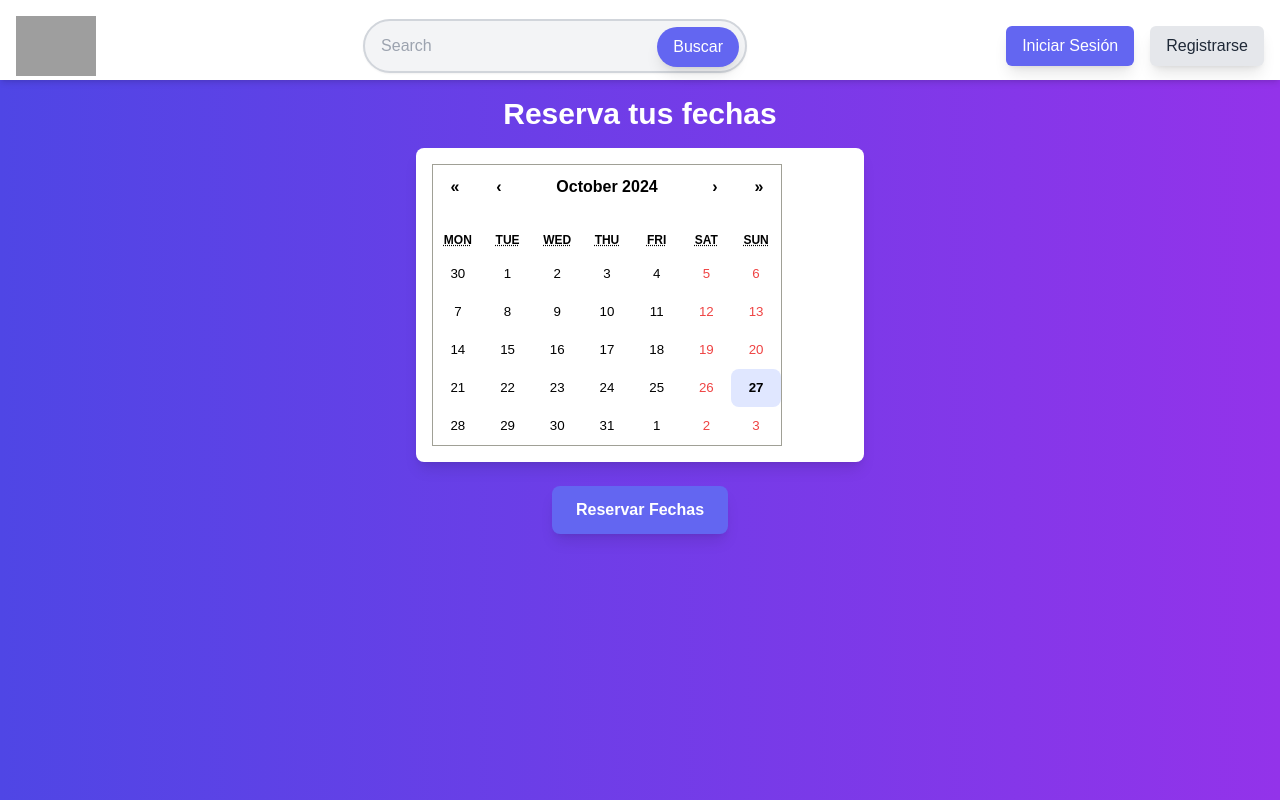
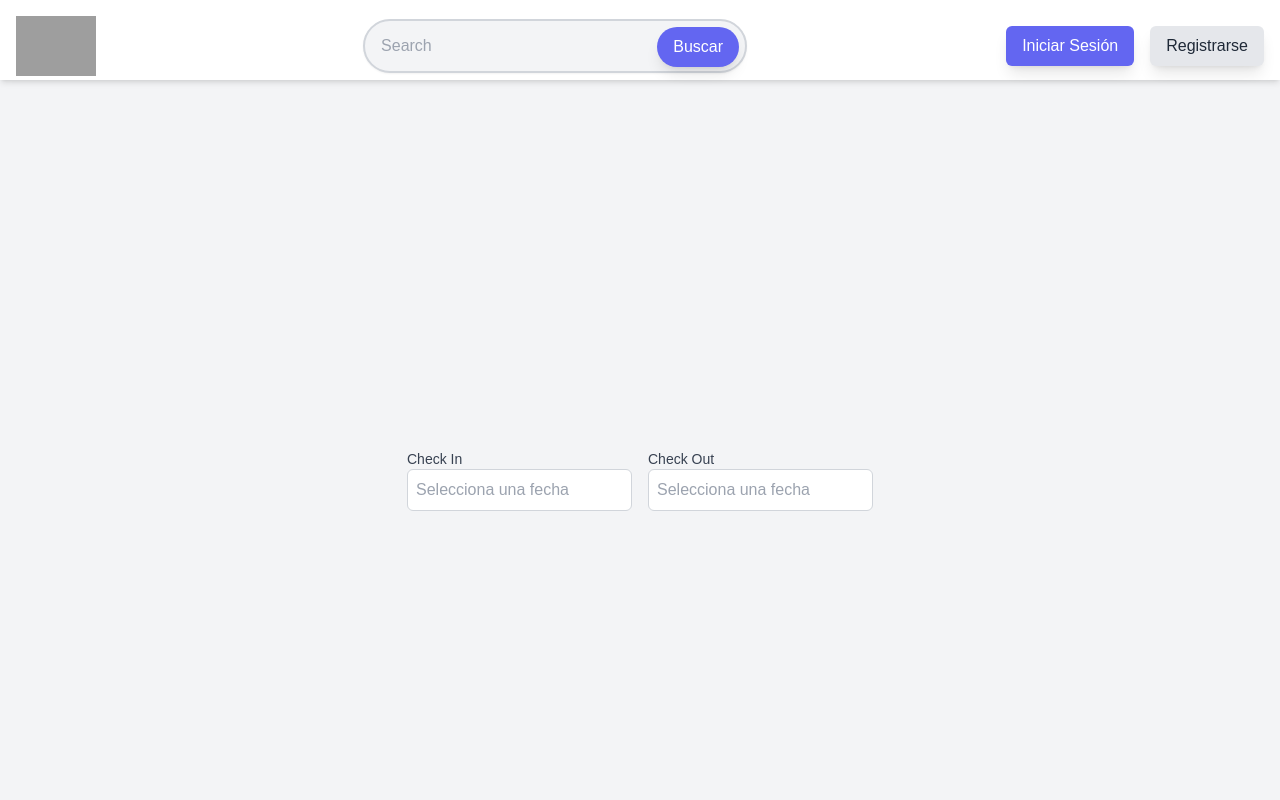
Before and after one commit to CheCasaProyect/loginyregister, a Next.js app: page /calendar in a window 1280 px wide. Shown: the top 800 px of the page. Built offline with nearby package versions, Linux system fonts and the light colour scheme; no server answers; grey boxes are pictures that could not be loaded.

Commit message:
actualizacion y bug fix en src/components/Calendar.tsx y test en carpeta calendar/page.tsx

```diff
--- a/package.json
+++ b/package.json
@@ -9,11 +9,14 @@
     "lint": "next lint"
   },
   "dependencies": {
+    "date-fns": "^4.1.0",
     "formik": "^2.4.6",
     "next": "14.2.15",
     "next-cloudinary": "^6.16.0",
     "react": "^18",
     "react-calendar": "^5.1.0",
+    "react-date-range": "^2.0.1",
+    "react-datepicker": "^7.5.0",
     "react-dom": "^18",
     "sweetalert2": "^11.14.4",
     "yup": "^1.4.0",
@@ -22,6 +25,7 @@
   "devDependencies": {
     "@types/node": "^20",
     "@types/react": "^18",
+    "@types/react-date-range": "^1.4.9",
     "@types/react-dom": "^18",
     "postcss": "^8",
     "tailwindcss": "^3.4.1",
--- a/src/app/calendar/page.tsx
+++ b/src/app/calendar/page.tsx
@@ -1,11 +1,13 @@
-import SelectorDeFechas from '@/components/Calendar'
-import React from 'react'
-import Calendar from 'react-calendar'
+import DatePickerComponent from '@/components/Calendar';
+import React from 'react';
 
-function page() {
+
+const App: React.FC = () => {
   return (
-   <SelectorDeFechas />
-  )
-}
+    <div className="p-4 bg-gray-100 min-h-screen flex items-center justify-center">
+      <DatePickerComponent />
+    </div>
+  );
+};
 
-export default page
+export default App;
--- a/src/app/globals.css
+++ b/src/app/globals.css
@@ -44,39 +44,3 @@ nav {
 .container {
   padding: 16px;
 }
-
-/* Estilos de calendario personalizados para TailwindCSS */
-.calendar-tailwind .react-calendar {
-  @apply w-full;
-}
-
-/* Encabezado de meses y días de la semana en color negro */
-.calendar-tailwind .react-calendar__navigation button,
-.calendar-tailwind .react-calendar__month-view__weekdays__weekday {
-  @apply text-black font-semibold;
-}
-
-/* Días de lunes a viernes en negro */
-.calendar-tailwind .react-calendar__month-view__days__day {
-  @apply text-black; /* Por defecto, los días serán negros */
-}
-
-/* Fines de semana en rojo */
-.calendar-tailwind .react-calendar__month-view__days__day--weekend {
-  @apply text-red-500;
-}
-
-/* Días actuales con fondo especial */
-.calendar-tailwind .react-calendar__tile--now {
-  @apply bg-indigo-100 text-black font-semibold rounded-lg;
-}
-
-/* Días seleccionados en blanco con fondo azul */
-.calendar-tailwind .react-calendar__tile--active {
-  @apply bg-indigo-600 text-white font-bold rounded-lg shadow-lg;
-}
-
-/* Hover de los días en fondo gris claro */
-.calendar-tailwind .react-calendar__tile:enabled:hover {
-  @apply bg-gray-200 text-black rounded-lg;
-}
--- a/src/components/Calendar.tsx
+++ b/src/components/Calendar.tsx
@@ -1,66 +1,56 @@
 "use client";
+import React, { useState } from 'react';
+import DatePicker from 'react-datepicker';
+import 'react-datepicker/dist/react-datepicker.css';
+import { addDays } from 'date-fns';
 
-import React, { useState, useEffect } from 'react';
-import Calendar from 'react-calendar';
-import 'react-calendar/dist/Calendar.css';
+const DatePickerComponent: React.FC = () => {
+  const [startDate, setStartDate] = useState<Date | null>(null);
+  const [endDate, setEndDate] = useState<Date | null>(null);
 
-const SelectorDeFechas = () => {
-  const [fechasSeleccionadas, setFechasSeleccionadas] = useState<Date[] | null>(null);
-  const [fechasReservadas, setFechasReservadas] = useState<Date[]>([]);
-
-  useEffect(() => {
-    fetch('/api/obtener-fechas-reservadas')
-      .then(res => res.json())
-      .then(data => setFechasReservadas(data.fechasReservadas))
-      .catch(err => console.error(err));
-  }, []);
-
-  const manejarCambioDeFecha = (dates: Date | Date[] | null) => {
-    if (Array.isArray(dates)) {
-      setFechasSeleccionadas(dates);
-    } else {
-      setFechasSeleccionadas(null);
+  const handleStartDateChange = (date: Date | null) => {
+    setStartDate(date);
+    if (date && endDate && date > endDate) {
+      setEndDate(null); // Reset end date if it is before start date
     }
   };
 
-  const manejarEnvioDeFecha = async () => {
-    const respuesta = await fetch('/api/reservar-fechas', {
-      method: 'POST',
-      headers: { 'Content-Type': 'application/json' },
-      body: JSON.stringify({ fechasSeleccionadas }),
-    });
-    if (respuesta.ok) {
-      alert("¡Fechas reservadas con éxito!");
-    } else {
-      alert("Error al reservar fechas. Inténtalo de nuevo.");
-    }
+  const handleEndDateChange = (date: Date | null) => {
+    setEndDate(date);
   };
 
   return (
-    <div className="flex flex-col items-center p-4 min-h-screen bg-gradient-to-r from-indigo-600 to-purple-600 text-white">
-      <h1 className="text-3xl font-bold mb-4 animate-fadeIn">Reserva tus fechas</h1>
-
-      <div className="bg-white rounded-lg shadow-lg p-4 max-w-md w-full mb-6 transform transition duration-300 hover:scale-105">
-        <Calendar
-          selectRange
-          onChange={manejarCambioDeFecha}
-          tileDisabled={({ date }) =>
-            fechasReservadas.some(
-              fechaReservada => fechaReservada.getTime() === date.getTime()
-            )
-          }
-          className="calendar-tailwind"
-        />
+    <div className="flex flex-col items-center">
+      <div className="flex space-x-4">
+        <div>
+          <label className="block text-sm font-medium text-gray-700">Check In</label>
+          <DatePicker
+            selected={startDate}
+            onChange={handleStartDateChange}
+            selectsStart
+            startDate={startDate}
+            endDate={endDate}
+            minDate={new Date()}
+            className="border border-gray-300 rounded-md p-2 text-gray-800 focus:outline-none focus:ring-2 focus:ring-blue-500"
+            placeholderText="Selecciona una fecha"
+          />
+        </div>
+        <div>
+          <label className="block text-sm font-medium text-gray-700">Check Out</label>
+          <DatePicker
+            selected={endDate}
+            onChange={handleEndDateChange}
+            selectsEnd
+            startDate={startDate}
+            endDate={endDate}
+            minDate={startDate ? addDays(startDate, 1) : new Date()}
+            className="border border-gray-300 rounded-md p-2 text-gray-800 focus:outline-none focus:ring-2 focus:ring-blue-500"
+            placeholderText="Selecciona una fecha"
+          />
+        </div>
       </div>
-
-      <button
-        onClick={manejarEnvioDeFecha}
-        className="px-6 py-3 rounded-lg bg-indigo-500 text-white font-semibold hover:bg-indigo-700 transition-transform duration-200 transform hover:scale-110 shadow-lg"
-      >
-        Reservar Fechas
-      </button>
     </div>
   );
 };
 
-export default SelectorDeFechas;
+export default DatePickerComponent;
```
Also changed, not shown: 1 other file (tests, documents, lock files or other folders).
